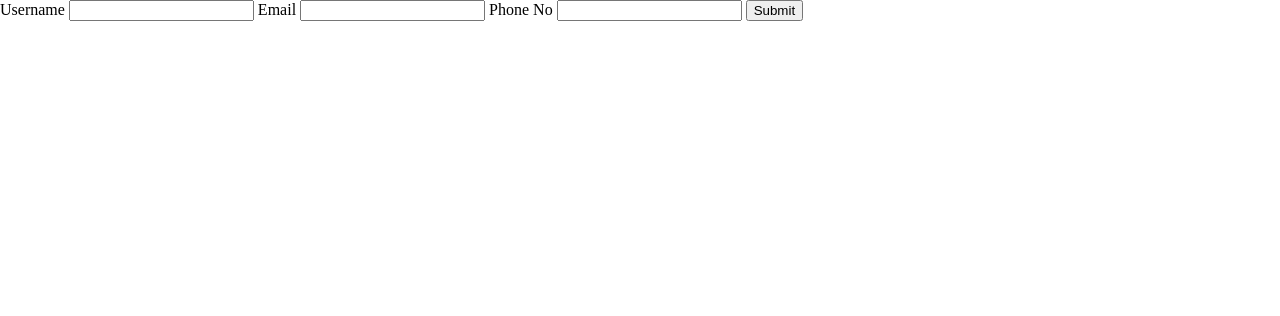
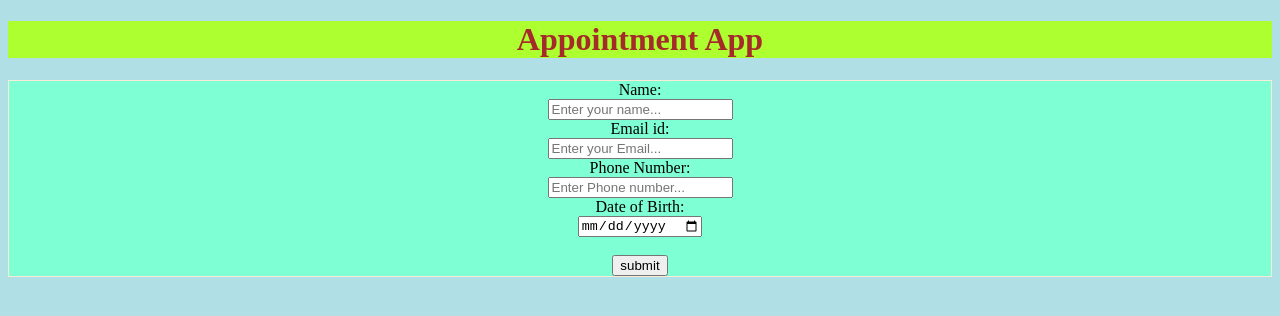
Before and after one commit to PremaArjunan/gittutorialdemo, a plain HTML site: page index.html in a window 1280 px wide. Drawn offline with nearby package versions, Linux system fonts and the light colour scheme; no server answers.

Commit message:
appointmentapp

```diff
--- a/index.html
+++ b/index.html
@@ -1,23 +1,44 @@
 <!DOCTYPE html>
 <html lang="en">
-  <head>
-    <meta charset="UTF-8" />
-    <meta http-equiv="X-UA-Compatible" content="IE=edge" />
-    <meta name="viewport" content="width=device-width, initial-scale=1.0" />
-    <title>Document</title>
-  </head>
-  <body style="margin: 0">
-    <form onsubmit="handleFormSubmit(event)">
-      <label for="username">Username</label>
-      <input type="text" name="username" id="username" />
-      <label for="email">Email</label>
-      <input type="email" name="email" id="email" />
-      <label for="phone">Phone No</label>
-      <input type="tel" name="phone" id="phone" />
-      <button type="submit">Submit</button>
-    </form>
-    <ul></ul>
-  </body>
-  <script src="https://cdnjs.cloudflare.com/ajax/libs/axios/1.6.7/axios.min.js"></script>
-  <script src="index.js"></script>
+
+<head>
+  <meta charset="UTF-8">
+  <meta name="viewport" content="width=device-width, initial-scale=1.0">
+  <title>Document</title>
+  <style>
+    form {
+      background-color: aquamarine;
+      text-align: center;
+      border: 1px solid antiquewhite;
+    }
+
+    h1 {
+      border: 100px green;
+      background-color: greenyellow;
+      color: brown;
+      text-align: center;
+    }
+  </style>
+</head>
+
+<body style="background-color: powderblue;">
+  <h1>Appointment App</h1>
+  <form onsubmit="saveToLocalStorage(event)">
+    <label>Name:</label><br>
+    <input type="text" placeholder="Enter your name..." name="Username" required /><br>
+    <label>Email id:</label><br>
+    <input type="email" placeholder="Enter your Email..." name="emailId" required /><br>
+    <label>Phone Number:</label><br>
+    <input type="tel" placeholder="Enter Phone number..." name="phonenumber" /><br>
+
+    <label>Date of Birth:</label><br>
+    <input type="date" placeholder="Enter of Date Birth" name="dob" required><br>
+    <br><button id="userForm">submit</button>
+  </form>
+  <ul id="AddItem"></ul>
+  <script src="https://cdnjs.cloudflare.com/ajax/libs/axios/1.6.7/axios.min.js" ></script>
+   <script src="index.js"></script>
+
+</body>
+
 </html>
--- a/index.js
+++ b/index.js
@@ -1,33 +1,105 @@
-function handleFormSubmit(event){
+function saveToLocalStorage(event) {
     event.preventDefault();
-      let user = {
-          username:event.target.username.value,
-          email:event.target.email.value,
-          phone:event.target.phone.value
-      };
 
-      axios.get("https://crudcrud.com/api/f729d40a19b54fff9b887d339059d139/userDetails",user)
-      .then(res => console.log(res))
-      .catch(err =>console.log(err))
-      //localStorage.setItem(user.email, JSON.stringify(user));
-      displayUsers(user);
-      }
+    let name = event.target.Username.value;
+    let email = event.target.emailId.value;
+    let phoneNumber = event.target.phonenumber.value;
+    let dob = event.target.dob.value;
 
 
 
-      function displayUsers(user){
-        var userList = document.querySelector('ul');
-        let listItem = document.createElement('li');
-       listItem.appendChild(document.createTextNode(`${user.username}-${user.email}-${user.phone}`));
+    if (localStorage.getItem(email)) {
+      console.log("User with this email already exists!");
+      return;
+    }
 
-        let dele_button = document.createElement('button');
-        dele_button.appendChild(document.createTextNode('Delete'));
 
-        listItem.appendChild(dele_button);
-        userList.appendChild(listItem);
+    let obj = {
+      name,
+      email,
+      phoneNumber,
+      dob
+    };
 
-        dele_button.addEventListener('click',function(event){
-            userList.removeChild(event.target.parentElement);
-            localStorage.removeItem(user.email);
-        });
-     }
+    // Save the object to the API using Axios
+    axios.post("https://crudcrud.com/api/fbbdeb2c156c480a8e2b22574657284e/appointmentapp", obj)
+      .then((response) => {
+        console.log(response);
+      })
+      .catch((error) => {
+        console.log(error);
+      });
+
+    // Save the object to local storage
+    localStorage.setItem(obj.email, JSON.stringify(obj));
+
+    // Show the new user on the screen
+    showDisplay(obj);
+
+    // Clear the input fields after saving
+    event.target.reset();
+  }
+
+  // Event listener for form submission
+  document.getElementById("userForm").addEventListener("submit", saveToLocalStorage);
+
+  // Load data from local storage and display it on the screen
+  document.addEventListener("DOMContentLoaded", () => {
+    axios.get("https://crudcrud.com/api/fbbdeb2c156c480a8e2b22574657284e/appointmentapp")
+      .then((response) => {
+        console.log(response);
+        for (let i = 0; i < response.data.length; i++) {
+          let userDetailsObj = response.data[i];
+          showDisplay(userDetailsObj);
+        }
+      })
+      .catch((error) => {
+        console.log(error);
+      });
+  });
+
+  // Function to display the user object on the screen
+  function showDisplay(obj) {
+    let parentItem = document.getElementById("AddItem");
+    let li = document.createElement('li');
+    li.textContent = obj.name + ' ' + obj.email + ' ' + obj.phoneNumber + ' ' + obj.dob;
+
+    let deleteButton = document.createElement('button');
+    deleteButton.textContent = 'Delete';
+    deleteButton.addEventListener('click', function() {
+      removeFromLocalStorage(obj.email);
+      parentItem.removeChild(li);
+    });
+
+    let editButton = document.createElement('button');
+    editButton.textContent = 'Edit';
+    editButton.addEventListener('click', function() {
+      populateFormWithUser(obj);
+    });
+
+    li.appendChild(deleteButton);
+    li.appendChild(editButton);
+    parentItem.appendChild(li);
+  }
+  function deleteFromCrudCrud(userId) {
+    axios.delete(`https://crudcrud.com/api/fbbdeb2c156c480a8e2b22574657284e/appointmentapp/65c21340bcb09c03e8d42225/${userId}`)
+      .then((response) => {
+        console.log("User deleted successfully!");
+      })
+      .catch((error) => {
+        console.log(error);
+      });
+  }
+
+  // Function to remove a user from localStorage based on their email
+  function removeFromLocalStorage(email) {
+    localStorage.removeItem(email);
+ }
+
+  // Function to populate the form with user details for editing
+  function populateFormWithUser(obj) {
+    document.getElementById("userForm").elements.username.value = obj.name;
+    document.getElementById("userForm").elements.emailId.value = obj.email;
+    document.getElementById("userForm").elements.phonenumber.value = obj.phoneNumber;
+    document.getElementById("userForm").elements.dob.value = obj.dob;
+  }
```
